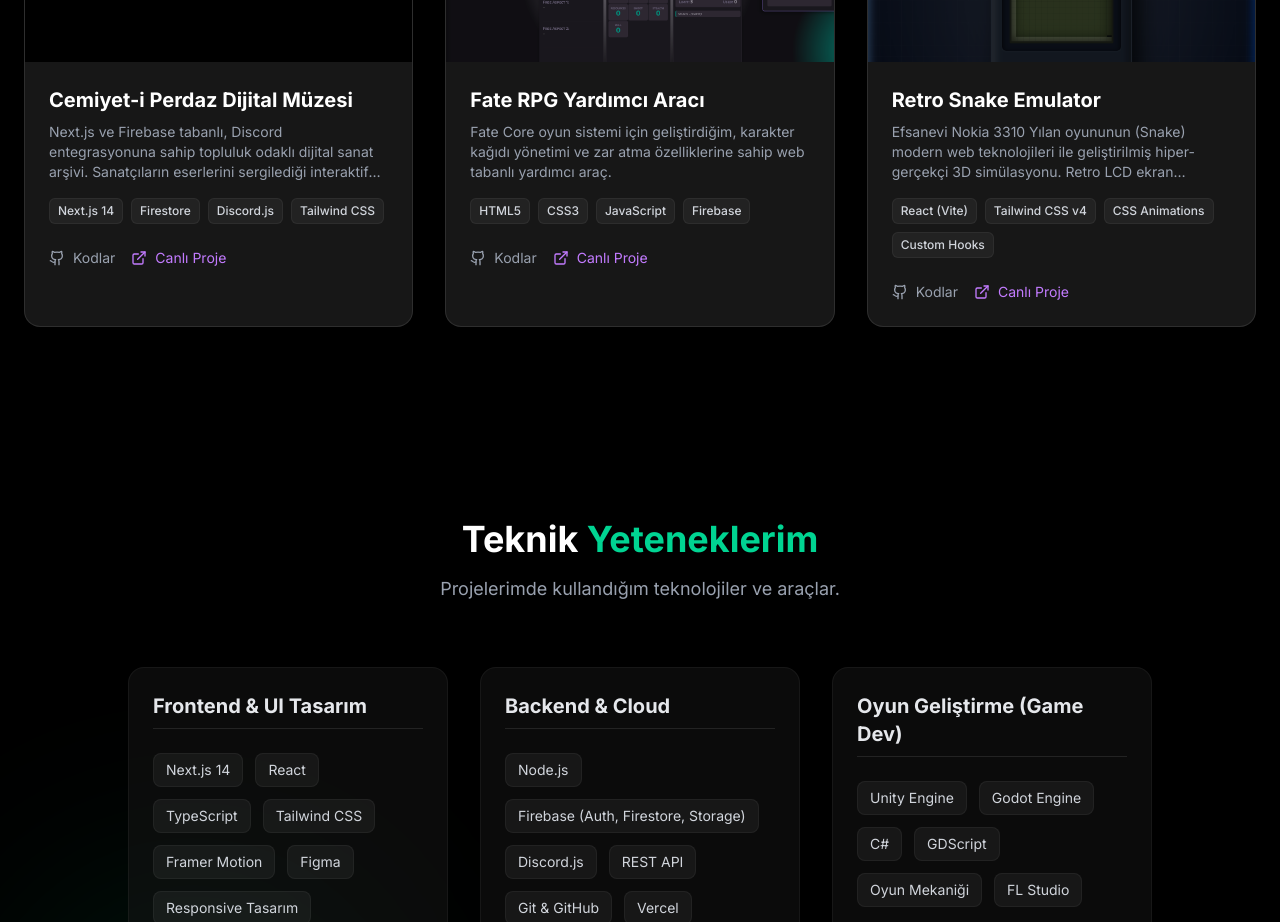
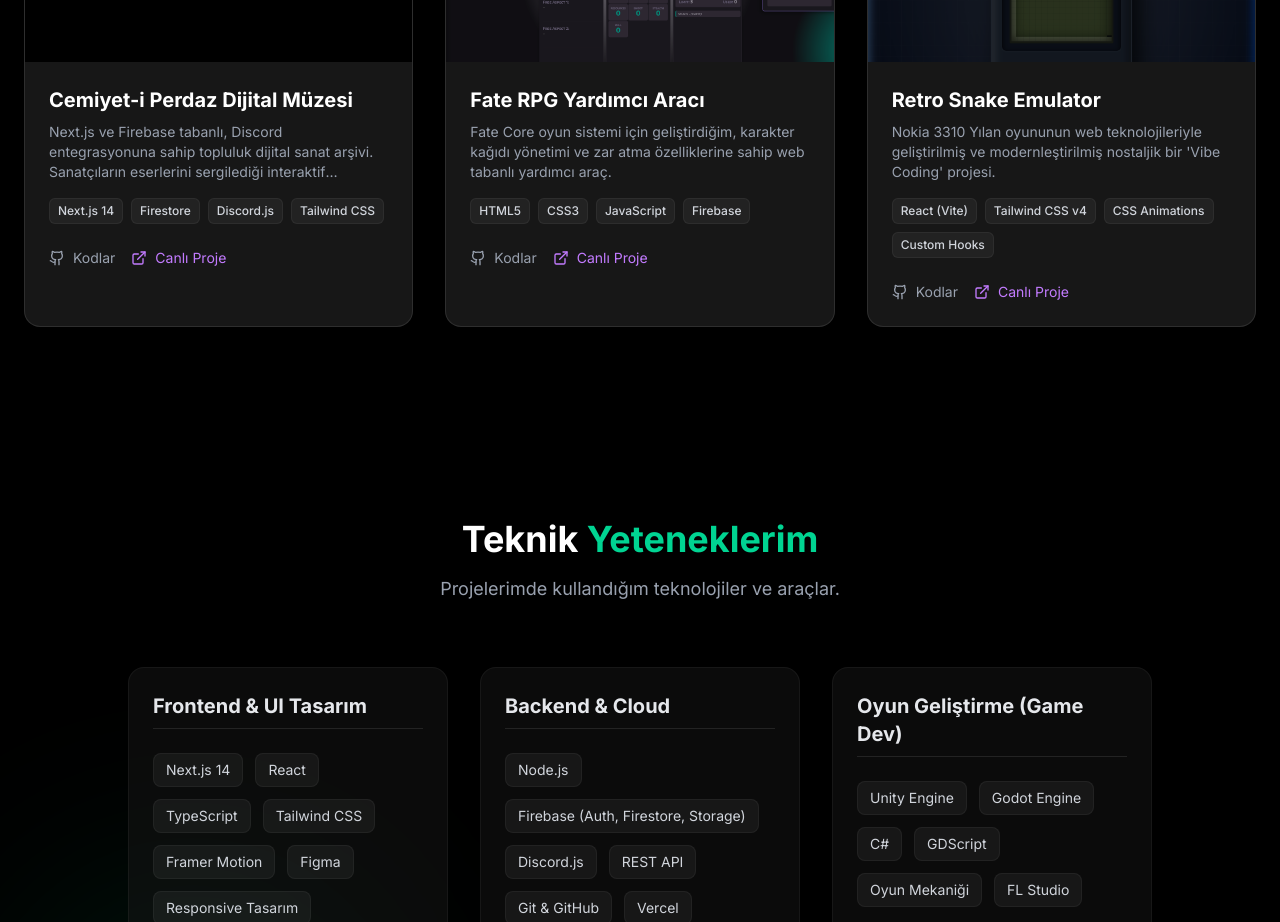
Before and after one commit to hazreti-ozay/personalportfolio, a Next.js app: page / in a window 1280 px wide. Shown: the part 2060-2982 px from the top of the page. Built offline with nearby package versions, Linux system fonts and the light colour scheme.

Commit message:
Proje açıklamaları güncellendi: "Cemiyet-i Perdaz Dijital Müzesi" ve "Retro Snake Emulator" için açıklamalar düzeltildi.

```diff
--- a/src/data/project.ts
+++ b/src/data/project.ts
@@ -4,7 +4,7 @@ export const projects: Project[] = [
   {
     id: 1,
     title: "Cemiyet-i Perdaz Dijital Müzesi",
-    description: "Next.js ve Firebase tabanlı, Discord entegrasyonuna sahip topluluk odaklı dijital sanat arşivi. Sanatçıların eserlerini sergilediği interaktif bir platform.",
+    description: "Next.js ve Firebase tabanlı, Discord entegrasyonuna sahip topluluk dijital sanat arşivi. Sanatçıların eserlerini sergilediği interaktif platform.",
     tech: ["Next.js 14", "Firestore", "Discord.js", "Tailwind CSS"],
     github: "https://github.com/hazreti-ozay/cemiyetiperdazmuze", // Linkim varsa
     link: "https://cemiyetiperdazmuze.vercel.app/", // Varsa canlı link
@@ -22,7 +22,7 @@ export const projects: Project[] = [
   {
     id: 3, // Sıradaki ID
     title: "Retro Snake Emulator", //
-    description: "Efsanevi Nokia 3310 Yılan oyununun (Snake) modern web teknolojileri ile geliştirilmiş hiper-gerçekçi 3D simülasyonu. Retro LCD ekran parlamasını ve tüplü ekran (CRT) piksel efektlerini tarayıcıya taşıyan nostaljik bir 'Vibe Coding' projesi.", //
+    description: "Nokia 3310 Yılan oyununun web teknolojileriyle geliştirilmiş ve modernleştirilmiş nostaljik bir 'Vibe Coding' projesi.",
     tech: ["React (Vite)", "Tailwind CSS v4", "CSS Animations", "Custom Hooks"], //
     github: "https://github.com/hazreti-ozay/snakeforcan", //
     link: "https://snakeforcan.vercel.app/", //
```
